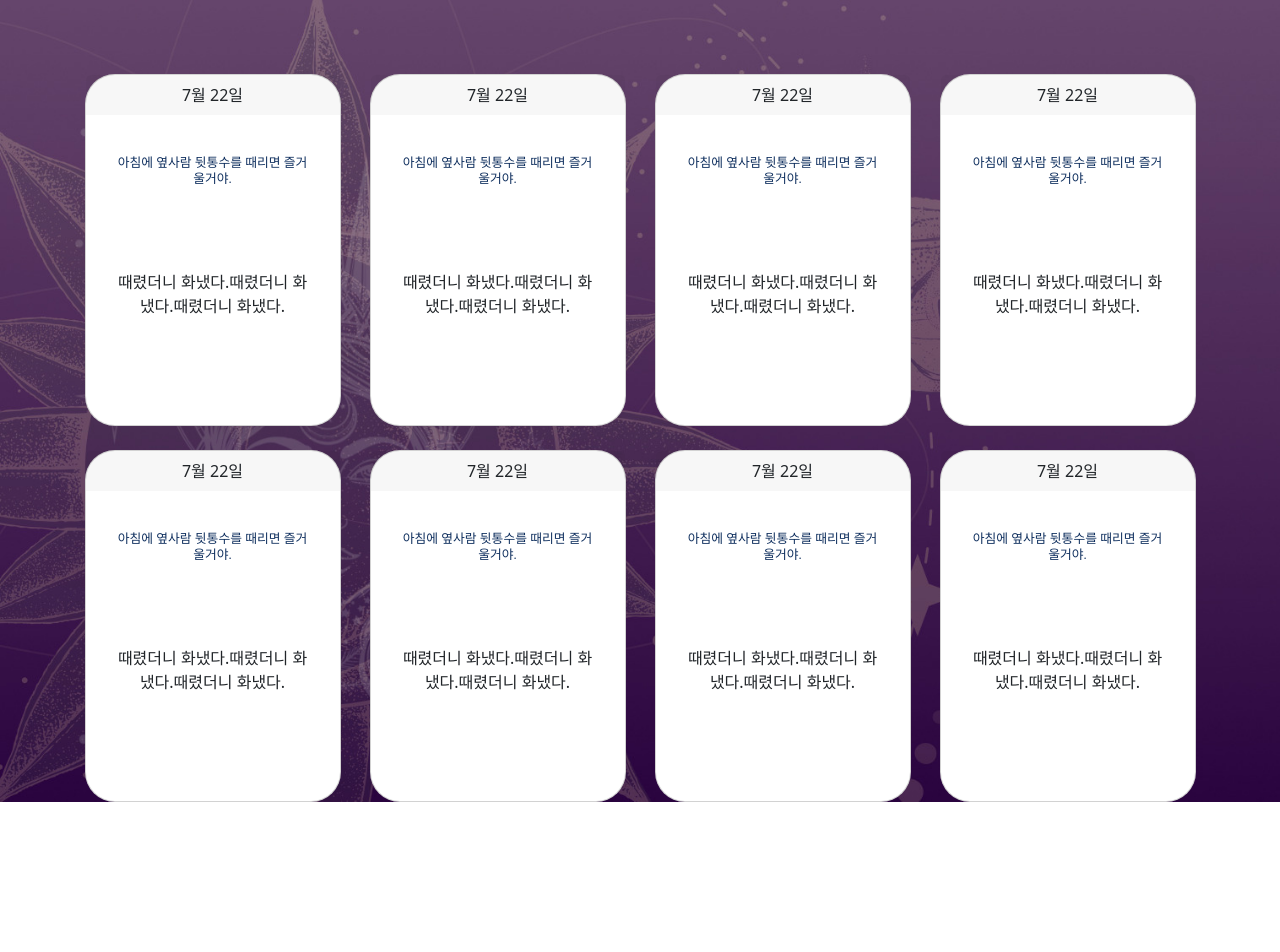
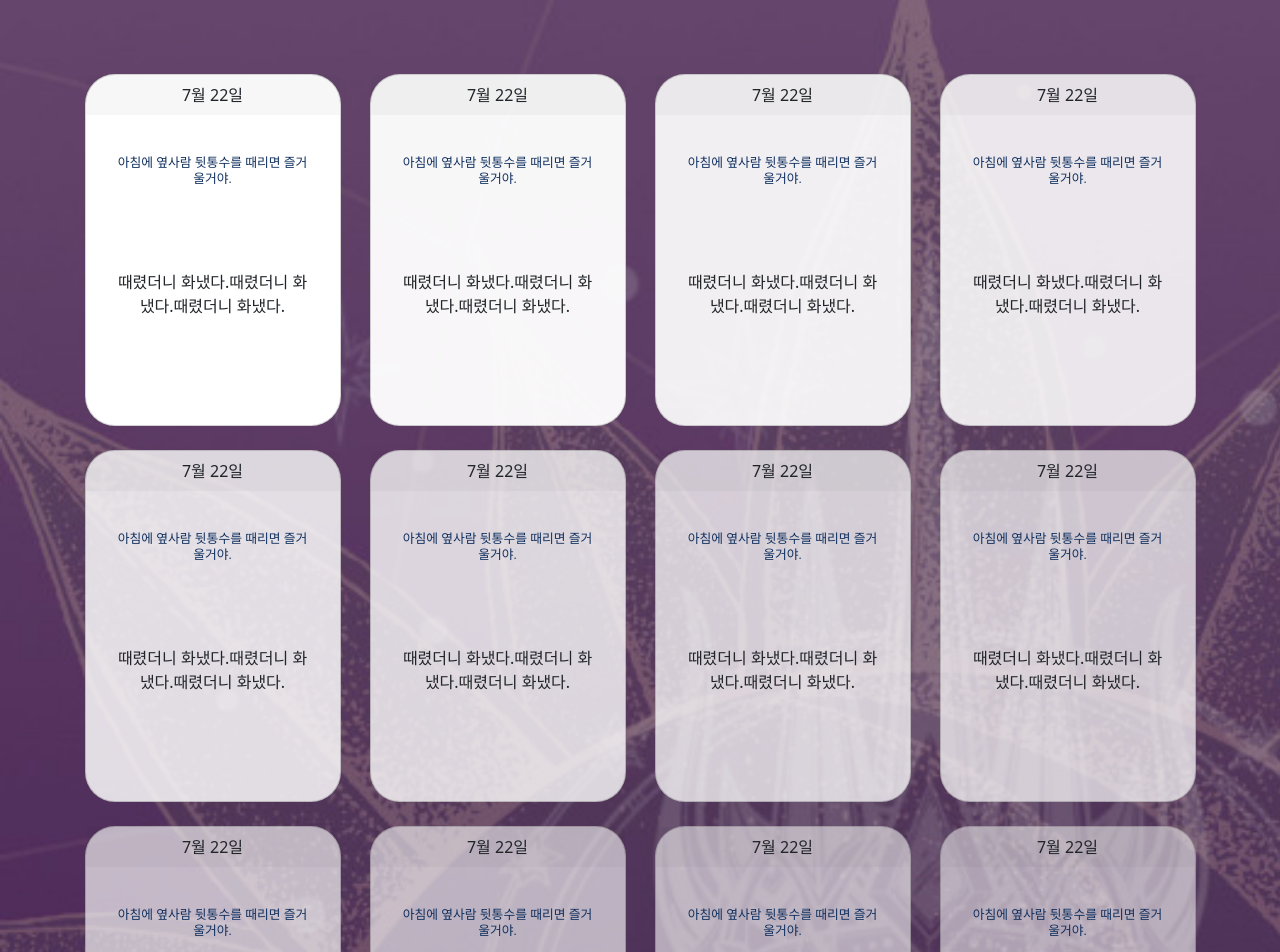
Before and after one commit to FoocoJun/miniproject-FB, a React (Create React App) app: page /user/list in a window 1280 px wide. Shown: the top 952 px of the page. Before the commit the page ends 802 px from the top, so only its background shows below. Built offline with nearby package versions, Linux system fonts and the light colour scheme; a web font is replaced by a local one.

Commit message:
Fadeout Cards

```diff
--- a/src/components/PostCardForm.js
+++ b/src/components/PostCardForm.js
@@ -5,7 +5,20 @@ import Col from "react-bootstrap/Col";
 // import styled from "styled-components";
 import Card from "react-bootstrap/Card";
 
-const PostCardForm = () => {
+const PostCardForm = ({idx}) => {
+  const cardRef = React.useRef();
+  const cardReturn0 = () => {
+    cardRef.current.style.backgroundColor="rgba(255,255,255)"
+  }
+  const cardReturn1 = () => {
+    cardRef.current.style.backgroundColor=`rgba(255,255,255,${(24-idx)/24})`
+  }
+
+  React.useEffect(()=>{
+    cardRef.current.addEventListener("mouseover",cardReturn0)
+    cardRef.current.addEventListener("mouseout",cardReturn1)
+  },[])
+
   return (
     <Col xs={12} md={6} lg={3} className="g-4">
       {/* PostCard Box */}
@@ -16,7 +29,9 @@ const PostCardForm = () => {
           margin: "auto",
           borderRadius: "30px",
           textAlign: "center",
+          backgroundColor: `rgba(255,255,255,${(24-idx)/24})`
         }}
+        ref={cardRef}
       >
         {/* 날짜 */}
         <Card.Header
--- a/src/pages/PostListPage.js
+++ b/src/pages/PostListPage.js
@@ -9,14 +9,9 @@ const PostListPage = () => {
     <Container>
       {/* <ListBox> */}
       <Row style={{paddingTop:"50px"}}>
-        <PostCardForm />
-        <PostCardForm />
-        <PostCardForm />
-        <PostCardForm />
-        <PostCardForm />
-        <PostCardForm />
-        <PostCardForm />
-        <PostCardForm />
+        {Array(24).fill(0).map((val, idx)=>{
+          return(<PostCardForm key={'PostCardForm'+idx} idx={idx}/>)
+        })}
       </Row>
       {/* </ListBox> */}
     </Container>
```
